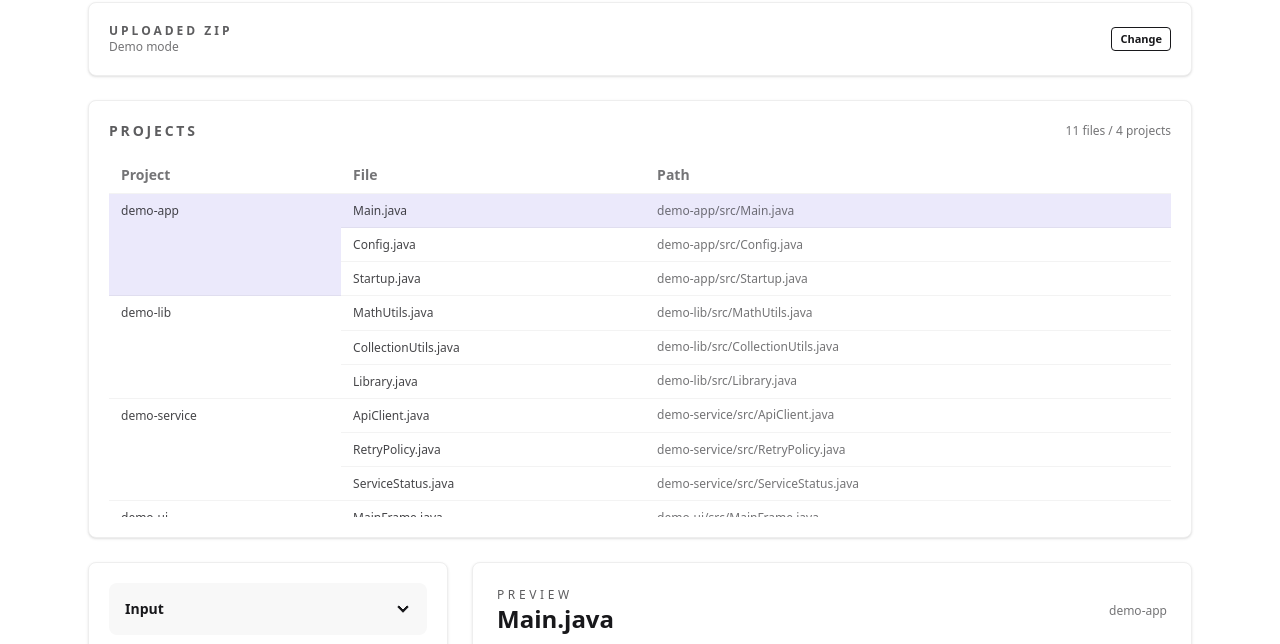
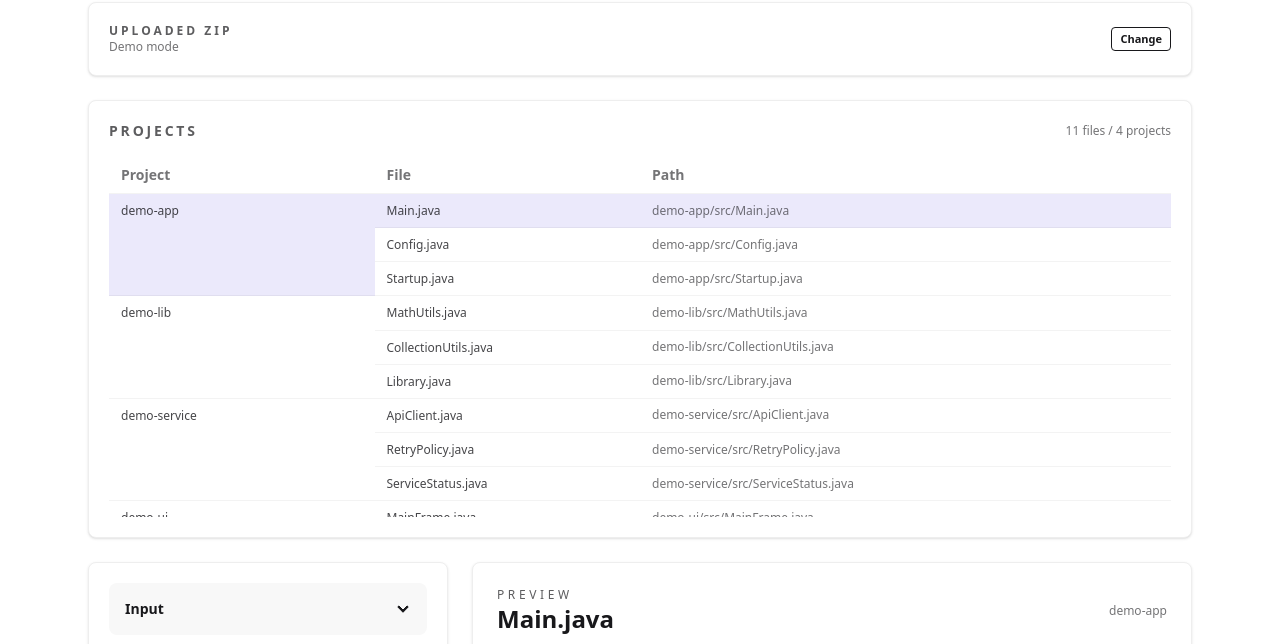
Before and after one commit to haan/javasourceprinter, a website built with Vite: page index.html in a window 1280 px wide. Both pictures are taken after a click on the button "Demo". Shown: the part 126-770 px from the top of the page. Built offline with nearby package versions, Linux system fonts and the light colour scheme; files whose address does not match are found by name.

Commit message:
better table layout

```diff
--- a/index.html
+++ b/index.html
@@ -222,7 +222,7 @@
                 <div class="collapse-content">
                   <div class="grid gap-3">
                     <label class="form-control">
-                      <span class="label-text text-sm font-medium">Projects are at level</span>
+                      <span class="label-text text-sm font-medium">Project folder level</span>
                       <input id="project-level" type="range" min="1" max="3" step="1" value="1" class="range range-primary" />
                       <div class="mt-1 flex w-full justify-between px-2 text-xs text-base-content/60">
                         <span>1</span>
@@ -313,7 +313,7 @@
                     <span class="label-text">Page numbers in footer</span>
                     <input id="footer-page-toggle" type="checkbox" class="toggle toggle-primary justify-self-end" />
 
-                    <span class="label-text">Pad to page multiple of:</span>
+                    <span class="label-text">Pad to page multiple of</span>
                     <select id="page-break-select" class="select select-bordered select-sm w-full">
                       <option value="1">1</option>
                       <option value="2">2</option>
--- a/src/main.js
+++ b/src/main.js
@@ -168,14 +168,14 @@ function renderFileList() {
   }
 
   const table = document.createElement('table');
-  table.className = 'table table-pin-rows table-pin-cols w-full table-xs sm:table-sm';
+  table.className = 'table table-pin-rows table-pin-cols w-full table-xs sm:table-sm table-fixed';
 
   const thead = document.createElement('thead');
   thead.innerHTML = `
     <tr>
-      <th>Project</th>
-      <th>File</th>
-      <th>Path</th>
+      <th class="w-1/4">Project</th>
+      <th class="w-1/4">File</th>
+      <th class="w-1/2">Path</th>
     </tr>
   `;
 
@@ -207,7 +207,8 @@ function renderFileList() {
       }
 
       const pathCell = document.createElement('td');
-      pathCell.className = 'text-xs text-base-content/60';
+      pathCell.className = 'text-xs text-base-content/60 truncate';
+      pathCell.title = file.path;
       pathCell.textContent = file.path;
       if (isSelected) {
         pathCell.classList.add('bg-primary/10');
```
